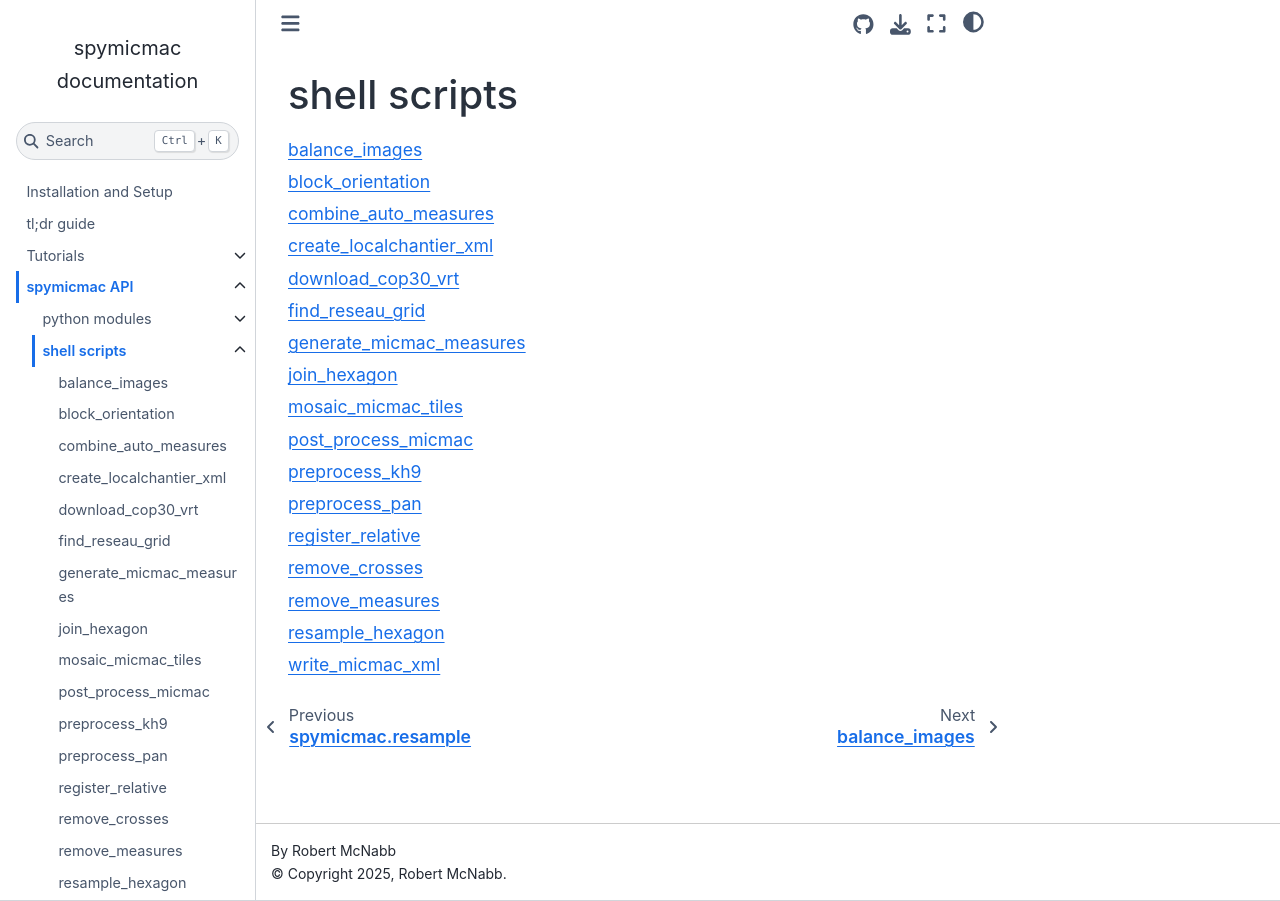
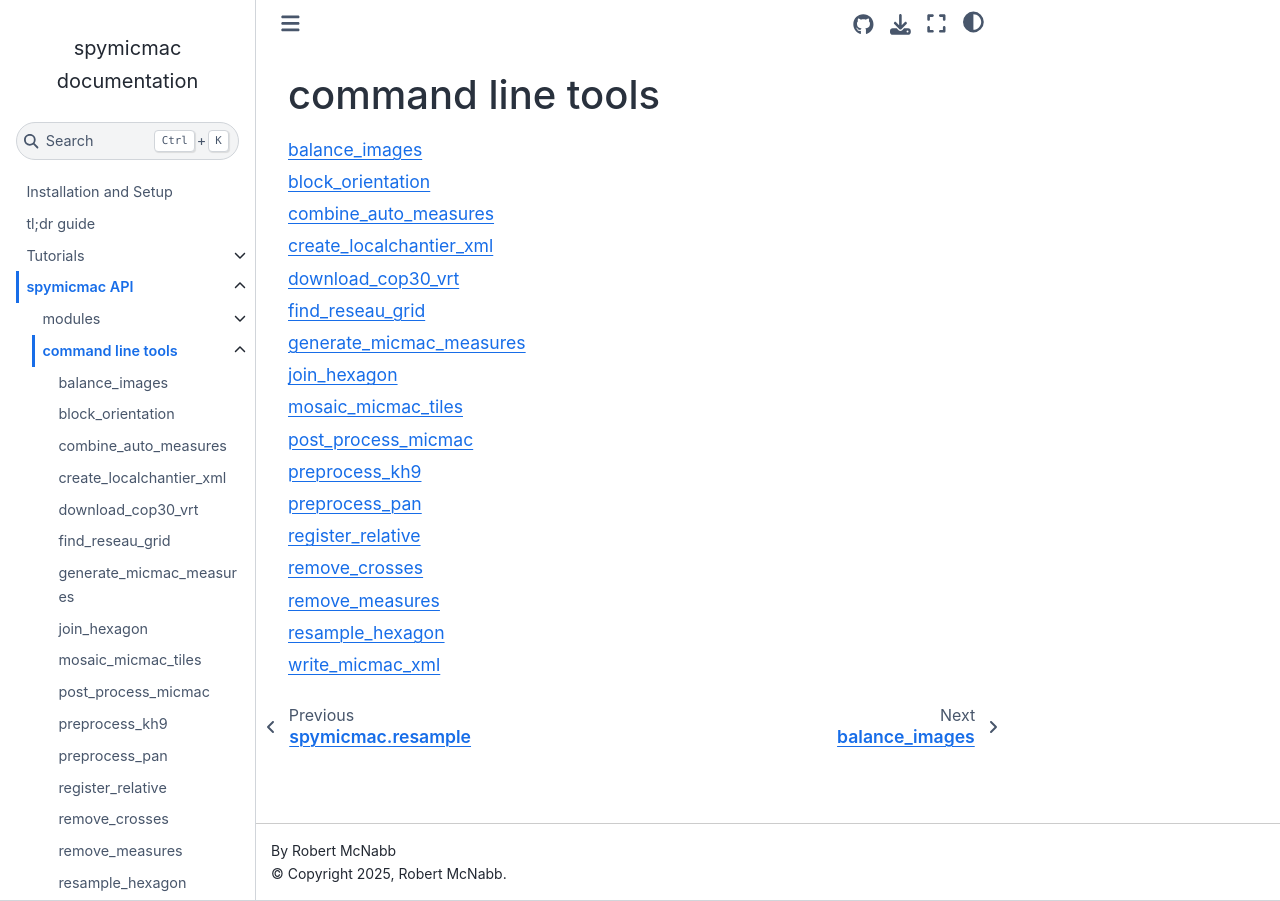
Before and after one commit to iamdonovan/spymicmac, a Sphinx documentation site: the page built from doc/spymicmac/scripts/index.rst, in a window 1280 px wide. Built offline with Sphinx 7.4.7 and the Sphinx Book theme 1.1.4, drawn with Linux system fonts in a browser that asks for light colours; nearby versions of some CDN libraries; the version number could not be read and is left out.

Commit message:
rename api sections

```diff
--- a/doc/spymicmac/modules/index.rst
+++ b/doc/spymicmac/modules/index.rst
@@ -1,5 +1,5 @@
-python modules
-=================================
+modules
+=========
 
 .. toctree::
    :glob:
--- a/doc/spymicmac/scripts/index.rst
+++ b/doc/spymicmac/scripts/index.rst
@@ -1,5 +1,5 @@
-shell scripts
-=================================
+command line tools
+===================
 
 .. toctree::
    :glob:
```
